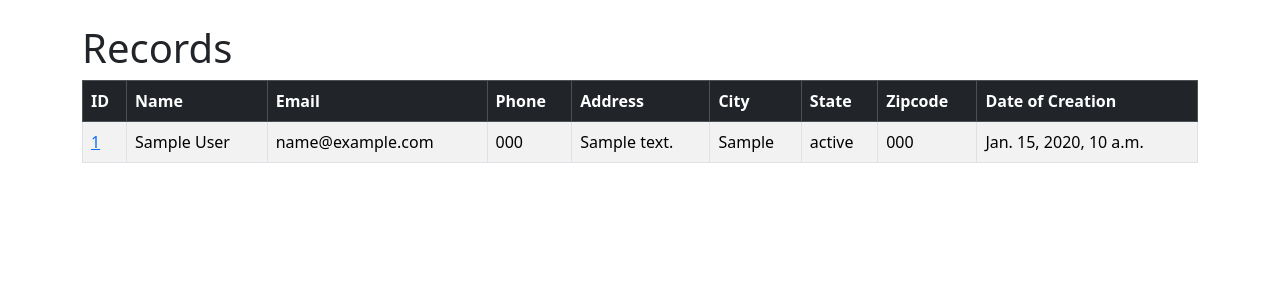
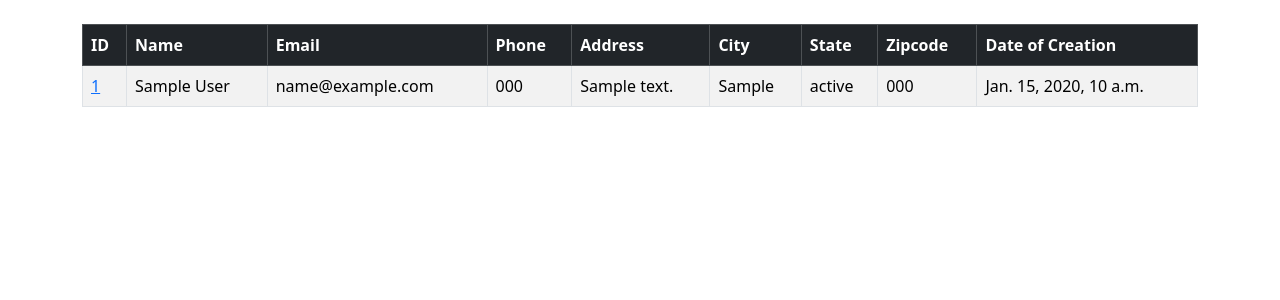
Before and after one commit to danndongi02/Django-CRM, a Django app: page / in a window 1280 px wide. Shown: the part 56-356 px from the top of the page. Run offline with Django 4.2, Linux system fonts and the light colour scheme; a user stored in the database is signed in; tables that the repository leaves empty hold one stand-in row (values such as "Sample post").

Commit message:
Updated when no records

```diff
--- a/website/templates/home.html
+++ b/website/templates/home.html
@@ -5,8 +5,6 @@
     {% if user.is_authenticated %}
 
       {% comment %} Show records if logged in {% endcomment %}
-      <h1>Records</h1>
-
       <table class="table table-striped table-hover table-bordered">
         <thead class="table-dark">
           <tr>
@@ -36,6 +34,9 @@
                 <td>{{ record.dateOfCreation }}</td>
               </tr>
             {% endfor %}
+
+            {% else %}
+              <h3>No Records to Display</h3>
           {% endif %}
         </tbody>
       </table>
```
